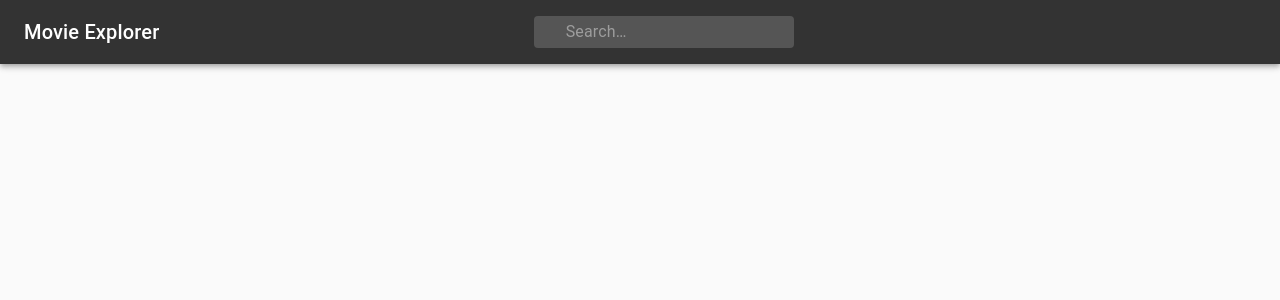
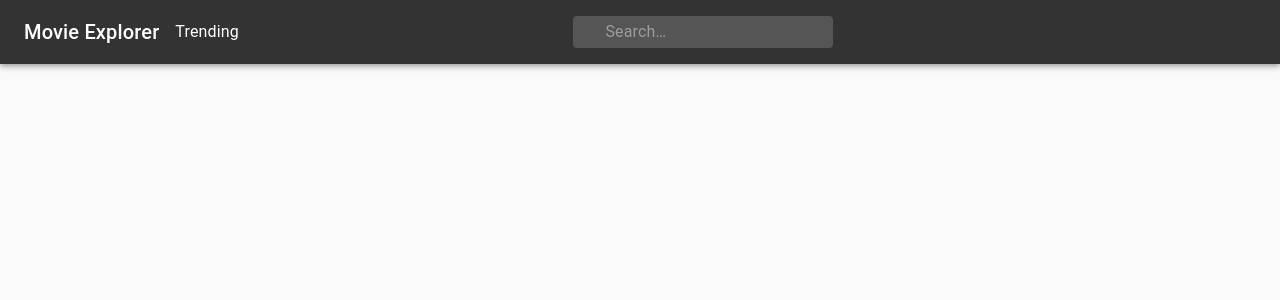
Before and after one commit to ArunJeganathan1909/movie-explorer, a React (Create React App) app: page / in a window 1280 px wide. Shown: the top 300 px of the page. Built offline with nearby package versions, Linux system fonts and the light colour scheme; some icons are missing.

Commit message:
add trending to navbar

```diff
--- a/src/components/Navbar.jsx
+++ b/src/components/Navbar.jsx
@@ -1,11 +1,12 @@
-import React, { useState } from 'react';
-import { AppBar, Toolbar, Typography, Box, IconButton } from '@mui/material';
-import AccountCircle from '@mui/icons-material/AccountCircle';
-import Brightness4Icon from '@mui/icons-material/Brightness4';
-import LoginModal from './LoginModal';
-import SearchBar from './SearchBar';
-import { useSelector, useDispatch } from 'react-redux';
-import { toggleTheme } from '../redux/theme/themeSlice';
+import React, { useState } from "react";
+import { AppBar, Toolbar, Typography, Box, IconButton } from "@mui/material";
+import AccountCircle from "@mui/icons-material/AccountCircle";
+import Brightness4Icon from "@mui/icons-material/Brightness4";
+import LoginModal from "./LoginModal";
+import SearchBar from "./SearchBar";
+import { useSelector, useDispatch } from "react-redux";
+import { toggleTheme } from "../redux/theme/themeSlice";
+import { Link } from "react-router-dom";
 
 const Navbar = () => {
   const [openLogin, setOpenLogin] = useState(false);
@@ -14,13 +15,24 @@ const Navbar = () => {
 
   return (
     <>
-      <AppBar position="static" sx={{ bgcolor: '#333' }}>
-        <Toolbar sx={{ justifyContent: 'space-between' }}>
-          <Typography variant="h6">Movie Explorer</Typography>
+      <AppBar position="static" sx={{ bgcolor: "#333" }}>
+        <Toolbar sx={{ justifyContent: "space-between" }}>
+          {/* Logo and Trending Links */}
+          <Box sx={{ display: "flex", alignItems: "center", gap: 2 }}>
+            <Link to="/" style={{ textDecoration: "none", color: "inherit" }}>
+              <Typography variant="h6">Movie Explorer</Typography>
+            </Link>
+            <Link
+              to="/trending"
+              style={{ textDecoration: "none", color: "inherit" }}
+            >
+              <Typography variant="subtitle1">Trending</Typography>
+            </Link>
+          </Box>
 
           <SearchBar />
 
-          <Box sx={{ display: 'flex', alignItems: 'center', gap: 1 }}>
+          <Box sx={{ display: "flex", alignItems: "center", gap: 1 }}>
             <IconButton color="inherit" onClick={() => dispatch(toggleTheme())}>
               <Brightness4Icon />
             </IconButton>
```
